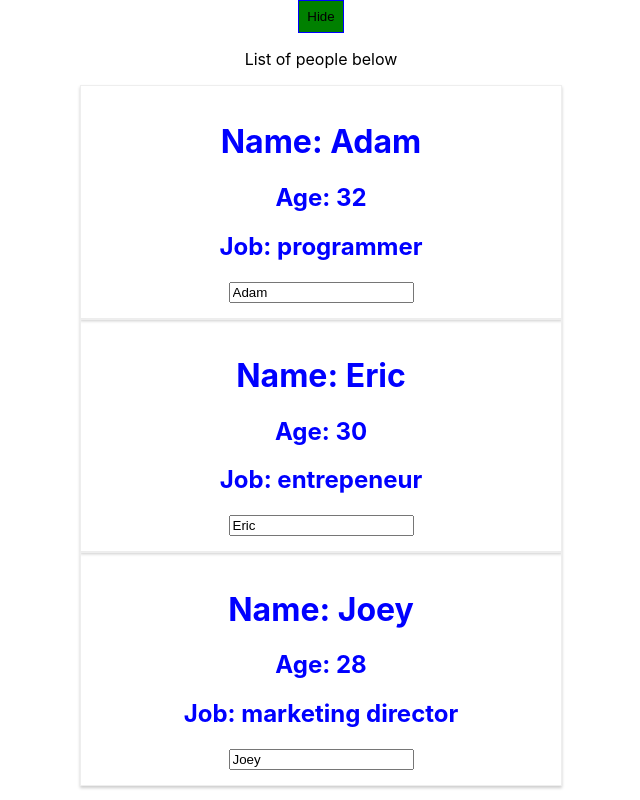
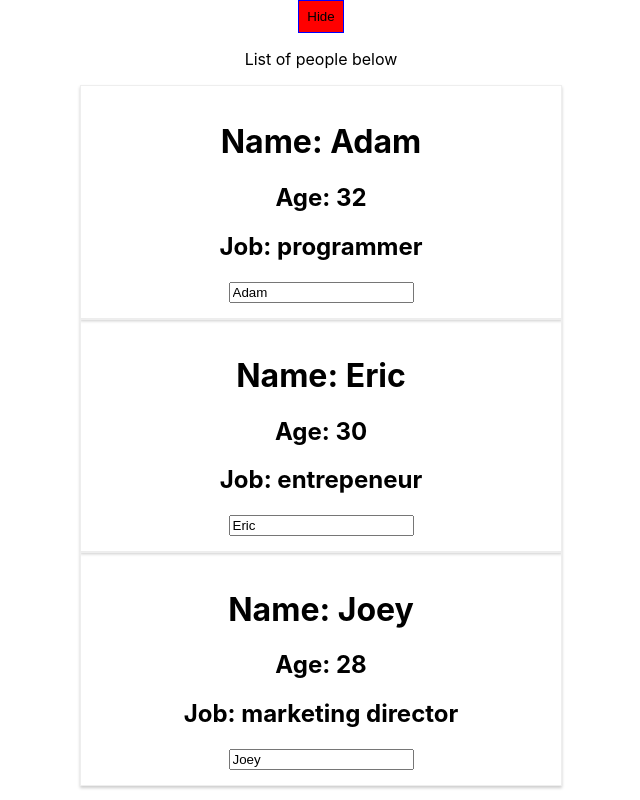
Before and after one commit to adamrturman/react-study, a React (Create React App) app in the folder react-complete-guide/: page / in a window 1280 px wide. Both pictures are taken after a click on the button "Show". Shown: the whole page, without its empty margins (319-959 px from the left). Built offline with nearby package versions, Linux system fonts and the light colour scheme.

Commit message:
applied css module styling to Person component

```diff
--- a/react-complete-guide/src/App.js
+++ b/react-complete-guide/src/App.js
@@ -49,6 +49,7 @@ function App() {
     }
 
   let persons = null;
+  let btnClass = [styles.button];
 
   if (showPerson) {
     persons = (
@@ -70,6 +71,8 @@ function App() {
   //   style[':hover']= {
   //     backgroundColor: 'salmon'
   //   }
+    btnClass.push(styles.Red)
+
   }
 
   const classes = [];
@@ -82,7 +85,7 @@ function App() {
 
   return (
       <div className={styles.App}>
-        <button className={styles.button} onClick={() => togglePersonHandler()}>{showPerson ? 'Hide' : 'Show'}</button>
+        <button className={btnClass.join(' ')} onClick={() => togglePersonHandler()}>{showPerson ? 'Hide' : 'Show'}</button>
         <p className={classes.join(' ')}>List of people below</p>
         {persons}
         {/* <LikeButton /> */}
--- a/react-complete-guide/src/App.module.css
+++ b/react-complete-guide/src/App.module.css
@@ -23,6 +23,13 @@
         color: black;
         }
 
+
+.button.Red {
+        background-color: red;
+    }
+    .button.Red:hover {
+        background-color: salmon;
+    }
   .red {
     color: red;
   }
--- a/react-complete-guide/src/Person/Person.js
+++ b/react-complete-guide/src/Person/Person.js
@@ -1,21 +1,8 @@
 import React from 'react'
-import styled from 'styled-components'
 import { render } from 'react-dom'
-// import './Person.css'
+import styles from './Person.module.css'
 
-const StyledDiv = styled.div`
-    width: 50%;
-    margin: auto;
-    border: 1px solid #eee;
-    box-shadow: 0 2px 3px #ccc;
-    padding: 15px;
-    text-align: center;
 
-    @media (min-width: 700px) {
-    width: 450px;
-    color: blue;
-}
-`;
 
 const Person = (props) => {
 
@@ -23,12 +10,12 @@ const Person = (props) => {
     const { name, age, job, click, changed } = props
     return (
         // <div className="Person" style={style}>
-       <StyledDiv>
+       <div className={styles.Person}>
             <h1 onClick={click}>Name: {name}</h1>
             <h2>Age: {age}</h2>
             <h2>Job: {job}</h2>
             <input type="text" onChange={changed} value={name}></input>
-        </StyledDiv>
+        </div>
 
     )
 
--- a/react-complete-guide/src/Person/Person.css
+++ b/react-complete-guide/src/Person/Person.module.css
@@ -1,8 +1,14 @@
-/* .Person {
+.Person {
     width: 50%;
     margin: auto;
     border: 1px solid #eee;
     box-shadow: 0 2px 3px #ccc;
     padding: 15px;
     text-align: center;
-} */
+}
+
+@media (min-width: 500px) {
+    .Person {
+        width: 450px;
+    }
+}
```
Also changed, not shown: 1 other file (tests, documents, lock files or other folders).
